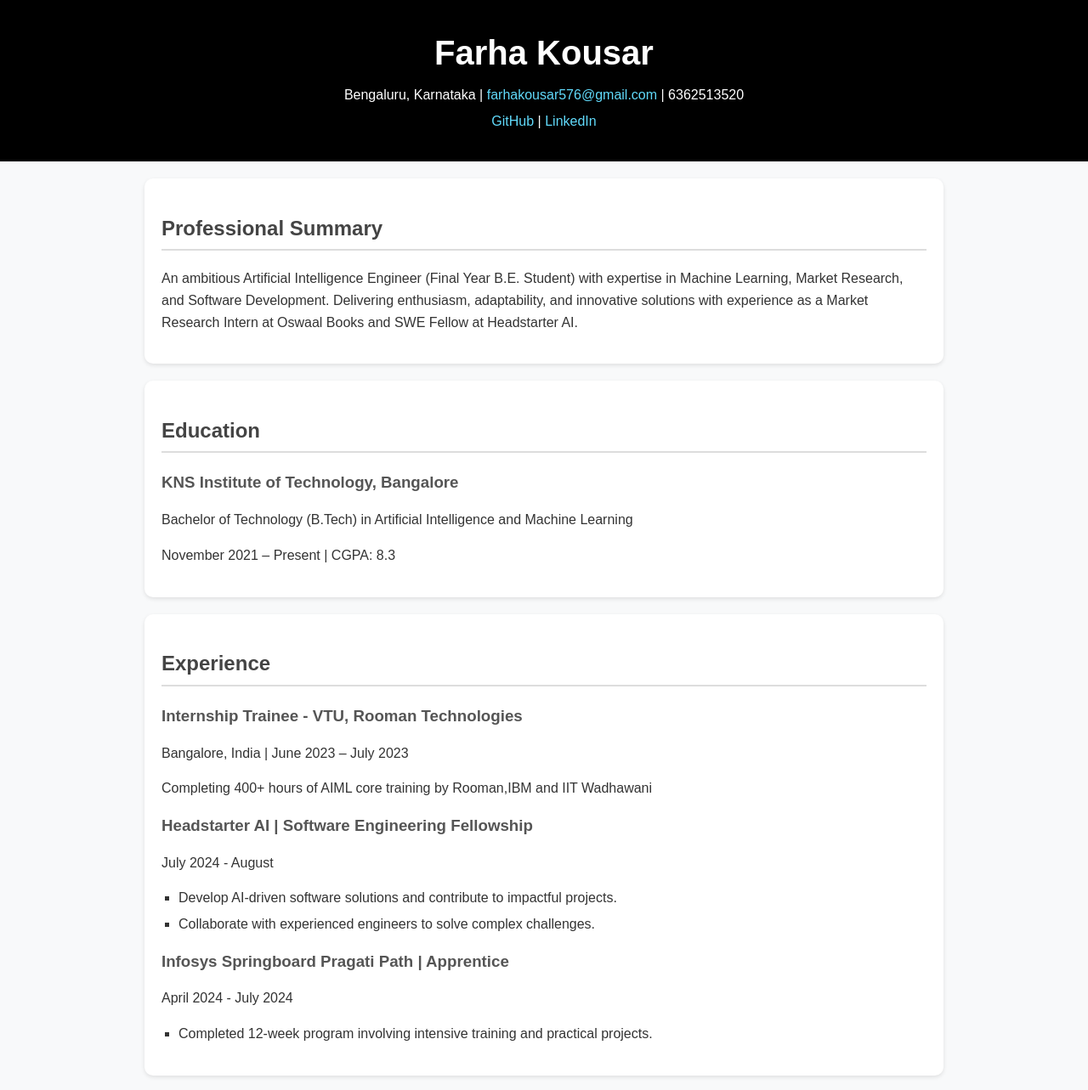
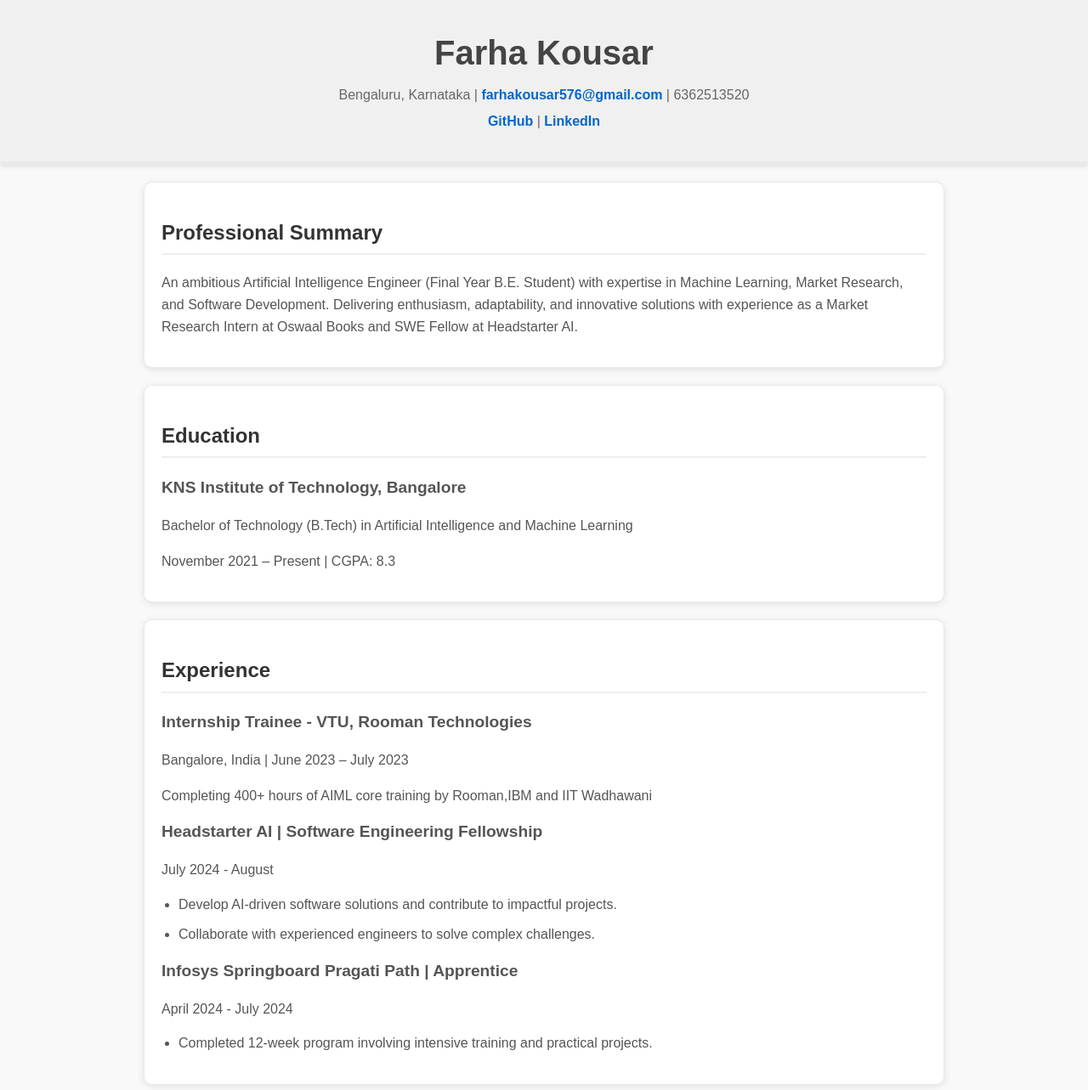
Before and after one commit to FarhaKousar1601/Resume, a plain HTML site: page index.html in a window 1280 px wide. Shown: the top 1283 px of the page at 85% size. Drawn offline with Linux system fonts and the light colour scheme.

Commit message:
Update style.css

```diff
--- a/style.css
+++ b/style.css
@@ -1,34 +1,40 @@
 /* General Styles */
 body {
-    font-family: Arial, sans-serif;
+    font-family: 'Arial', sans-serif;
     margin: 0;
     padding: 0;
-    background-color: #f8f9fa;
+    background-color: #f9f9f9;
     line-height: 1.6;
-    color: #333;
+    color: #444;
 }
 
 /* Header Section */
 header {
     text-align: center;
-    background: #000;
-    color: #fff;
+    background: #f0f0f0;
+    color: #444;
     padding: 30px 10px;
     margin-bottom: 20px;
+    box-shadow: 0 2px 5px rgba(0, 0, 0, 0.1);
+    border-bottom: 4px solid #eaeaea;
 }
 
 header h1 {
     margin: 0;
     font-size: 2.5rem;
+    font-weight: bold;
 }
 
 header p {
     margin: 5px 0;
+    font-size: 1rem;
+    color: #666;
 }
 
 header a {
-    color: #61dafb;
+    color: #0066cc;
     text-decoration: none;
+    font-weight: bold;
 }
 
 header a:hover {
@@ -42,26 +48,46 @@ section {
     max-width: 900px;
     background: #fff;
     border-radius: 10px;
-    box-shadow: 0 2px 5px rgba(0, 0, 0, 0.1);
+    box-shadow: 0 2px 8px rgba(0, 0, 0, 0.1);
+    border: 1px solid #eaeaea;
 }
 
 h2 {
-    border-bottom: 2px solid #ddd;
+    border-bottom: 2px solid #eee;
     padding-bottom: 5px;
-    color: #444;
+    color: #333;
+    font-size: 1.5rem;
 }
 
 h3 {
     margin: 10px 0 5px;
     color: #555;
+    font-size: 1.2rem;
 }
 
-/* List Styles */
+/* Paragraph and List Styles */
+p, div {
+    margin-bottom: 15px;
+    color: #555;
+    font-size: 1rem;
+}
+
 ul {
-    list-style-type: square;
+    list-style-type: disc;
     padding-left: 20px;
+    margin: 10px 0;
 }
 
 ul li {
-    margin-bottom: 5px;
+    margin-bottom: 10px;
 }
+
+/* Footer Section (Optional) */
+footer {
+    text-align: center;
+    padding: 20px;
+    background: #f0f0f0;
+    color: #666;
+    font-size: 0.9rem;
+    border-top: 4px solid #eaeaea;
+}
```
